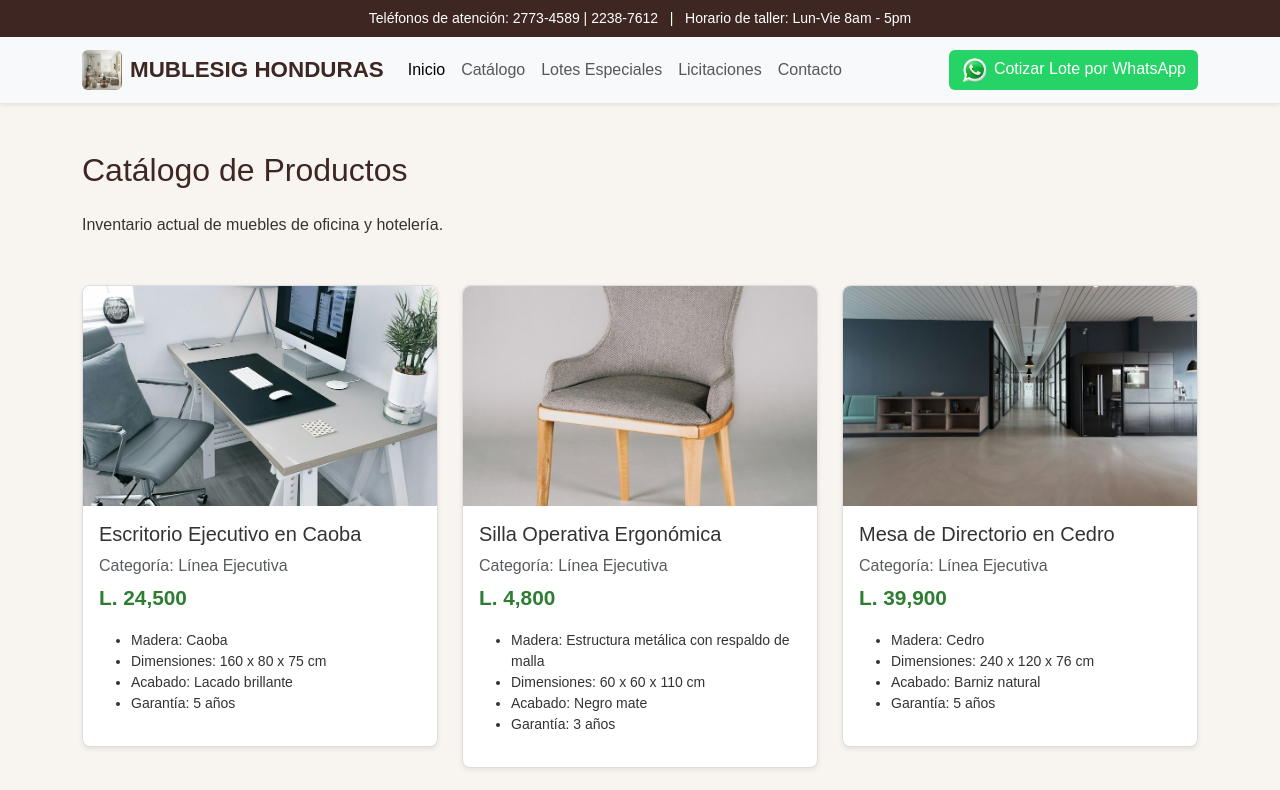
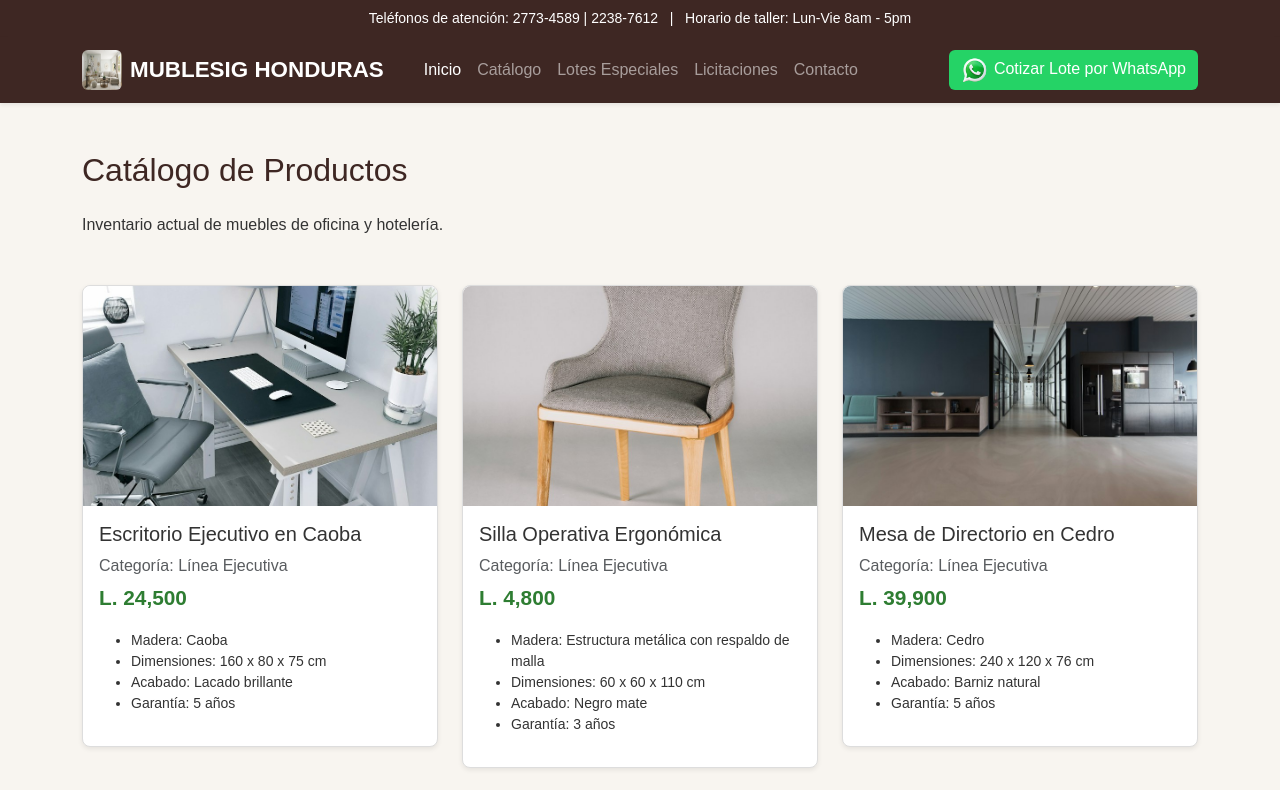
Before and after one commit to JAAO97/EXAMEN_PROGRA_WEB, a plain HTML site: page catalogo.html in a window 1280 px wide. Shown: the top 790 px of the page. Drawn offline with nearby package versions, Linux system fonts and the light colour scheme.

Commit message:
Encontré la manera de agregar un favicon. No se está evaluando pero me pareció bien añadirlo y no cuesta mucho. También se modificó un poco la barra de navegación para que tenga el mismo color que el footer

```diff
--- a/catalogo.html
+++ b/catalogo.html
@@ -4,6 +4,7 @@
     <meta charset="UTF-8">
     <meta name="viewport" content="width=device-width, initial-scale=1.0">
     <title>MUBLESIG HONDURAS - Catálogo</title>
+    <link rel="icon" href="imagenes/logos/logo_mublesig.jpg" type="image/jpeg">
     <link href="https://cdn.jsdelivr.net/npm/bootstrap@5.3.3/dist/css/bootstrap.min.css" rel="stylesheet">
     <link rel="stylesheet" href="css/estilos.css">
 </head>
@@ -15,17 +16,17 @@
         </div>
     </div>
 
-    <nav class="navbar navbar-expand-lg navbar-light bg-light shadow-sm">
+    <nav class="navbar navbar-expand-lg navbar-dark shadow-sm" style="background-color: #3e2723;">
         <div class="container">
             <a class="navbar-brand d-flex align-items-center" href="index.html">
                 <img src="imagenes/logos/logo_mublesig.jpg" alt="Logo MUBLESIG" width="40" height="40" class="me-2 rounded">
-                MUBLESIG HONDURAS
+                <span class="text-white">MUBLESIG HONDURAS</span>
             </a>
             <button class="navbar-toggler" type="button" data-bs-toggle="collapse" data-bs-target="#menuPrincipal">
                 <span class="navbar-toggler-icon"></span>
             </button>
             <div class="collapse navbar-collapse" id="menuPrincipal">
-                <ul class="navbar-nav me-auto mb-2 mb-lg-0">
+                <ul class="navbar-nav me-auto mb-2 mb-lg-0 ms-3">
                     <li class="nav-item"><a class="nav-link active" href="index.html">Inicio</a></li>
                     <li class="nav-item"><a class="nav-link" href="catalogo.html">Catálogo</a></li>
                     <li class="nav-item"><a class="nav-link" href="lotes.html">Lotes Especiales</a></li>
```
Also changed, not shown: contacto.html (+4 -3 lines), index.html (+4 -3 lines), licitaciones.html (+4 -3 lines), lotes.html (+4 -3 lines).
